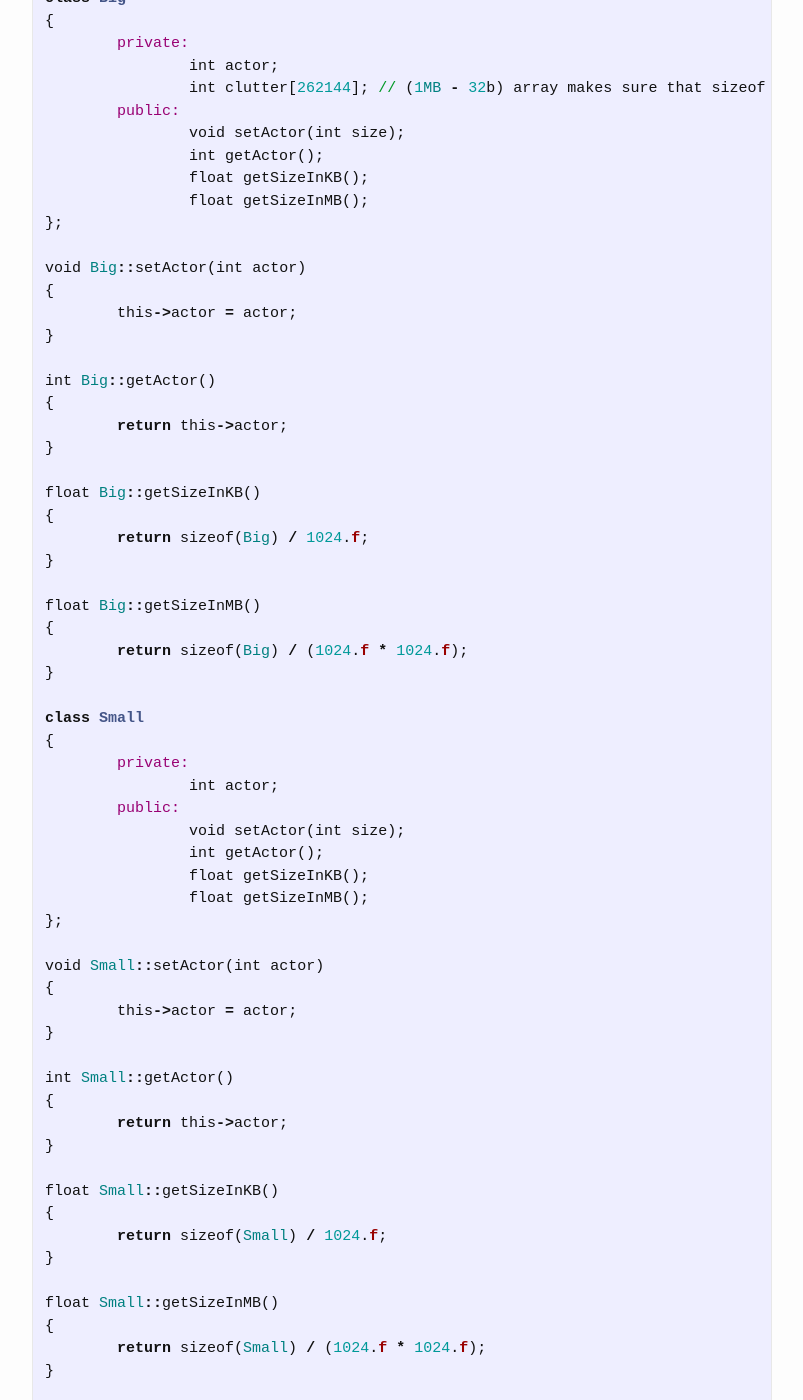
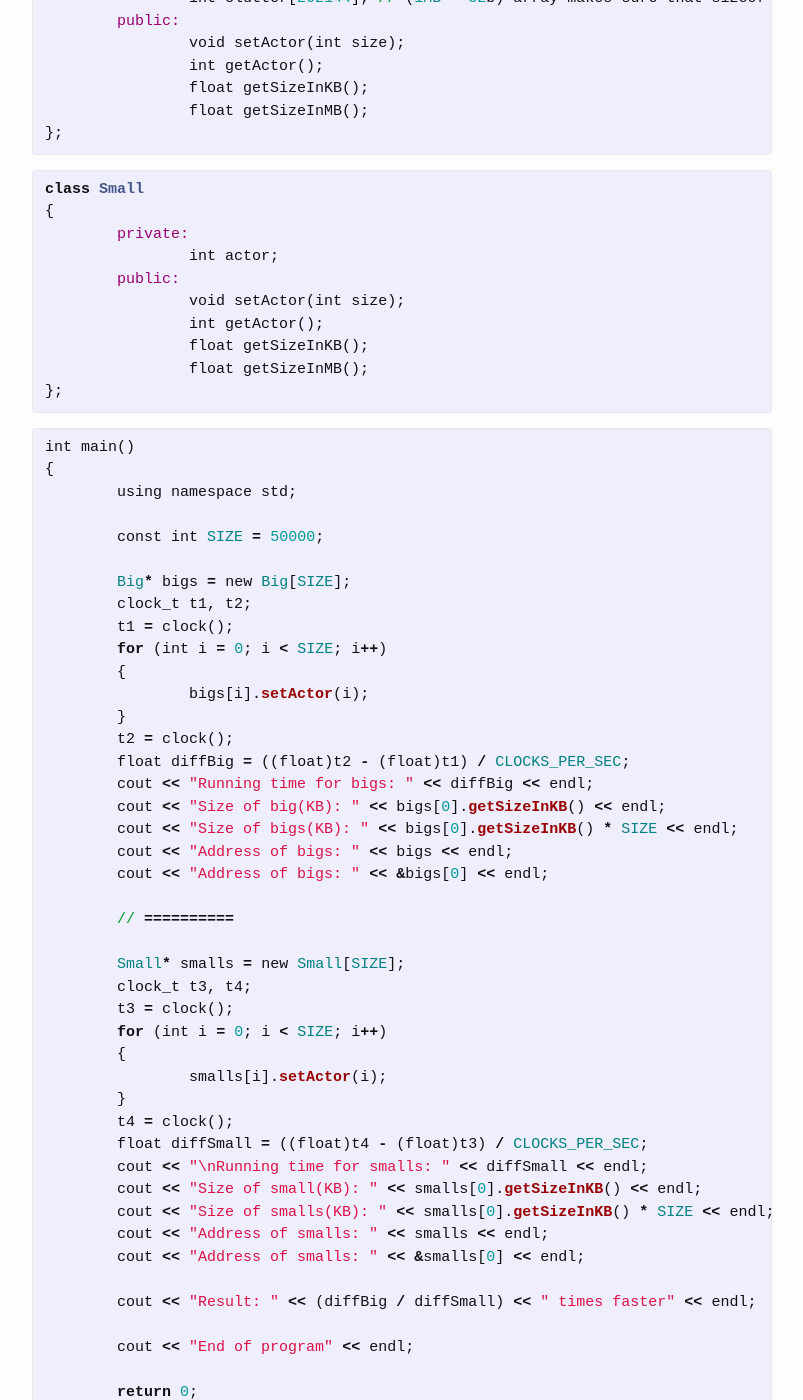
Before and after one commit to zehreken/zehreken.github.io, a Jekyll site: the page built from _posts/2017-06-08-cache-miss-and-data-locality.markdown, in a window 1280 px wide and 1400 px high, scrolled down 683 px. Shown: the whole window, without its empty margins (238-1041 px from the left). Built offline with Jekyll 4.4.1, drawn with Linux system fonts in a browser that asks for light colours; some of the changed text lies outside the part shown.

Commit message:
Update post

```diff
--- a/_posts/2017-06-08-cache-miss-and-data-locality.markdown
+++ b/_posts/2017-06-08-cache-miss-and-data-locality.markdown
@@ -25,27 +21,9 @@ class Big
 		float getSizeInKB();
 		float getSizeInMB();
 };
+{% endhighlight %}
 
-void Big::setActor(int actor)
-{
-	this->actor = actor;
-}
-
-int Big::getActor()
-{
-	return this->actor;
-}
-
-float Big::getSizeInKB()
-{
-	return sizeof(Big) / 1024.f;
-}
-
-float Big::getSizeInMB()
-{
-	return sizeof(Big) / (1024.f * 1024.f);
-}
-
+{% highlight ruby %}
 class Small
 {
 	private:
@@ -56,27 +34,9 @@ class Small
 		float getSizeInKB();
 		float getSizeInMB();
 };
+{% endhighlight %}
 
-void Small::setActor(int actor)
-{
-	this->actor = actor;
-}
-
-int Small::getActor()
-{
-	return this->actor;
-}
-
-float Small::getSizeInKB()
-{
-	return sizeof(Small) / 1024.f;
-}
-
-float Small::getSizeInMB()
-{
-	return sizeof(Small) / (1024.f * 1024.f);
-}
-
+{% highlight ruby %}
 int main()
 {
 	using namespace std;
```
Also changed, not shown: other parts of _posts/2017-06-08-cache-miss-and-data-locality.markdown (+0 -4 lines).
